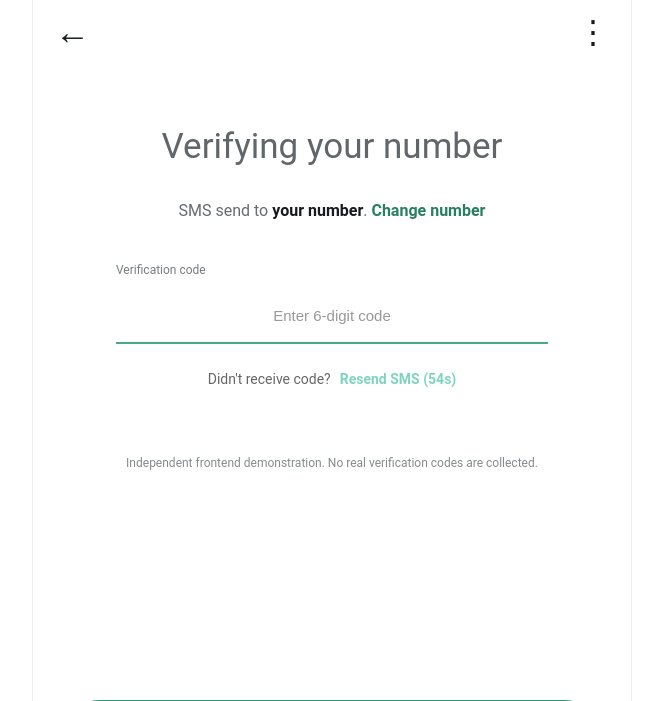
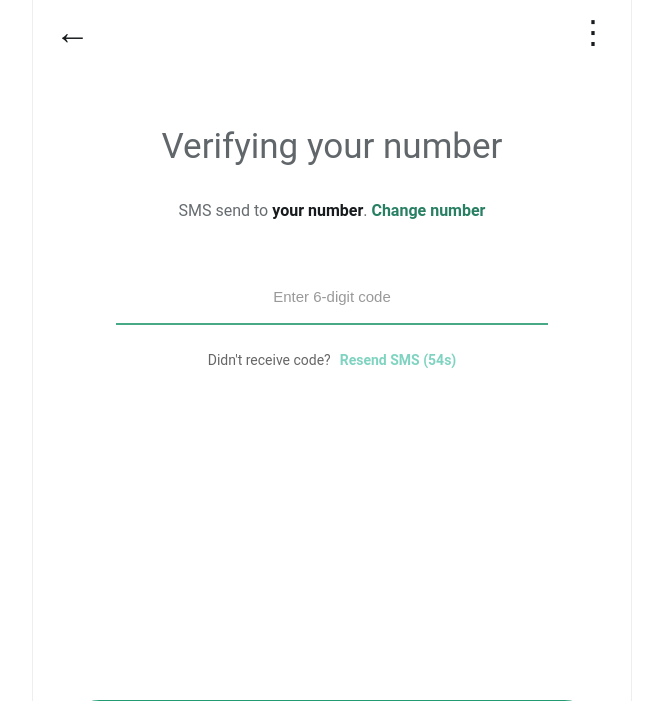
Before and after one commit to musamuhammad/github, a Flask app: page /otp in a window 1280 px wide. Shown: the top 701 px of the page, without its empty margins (308-971 px from the left). Run offline with Flask 3, Linux system fonts and the light colour scheme.

Commit message:
Update otp.html

```diff
--- a/templates/otp.html
+++ b/templates/otp.html
@@ -24,7 +24,7 @@
 
   <form action="/success" method="POST" id="otpForm">
     <div class="otp-wrapper">
-        <label for="verificationCode">Verification code</label>
+
 
         <input
             type="text"
@@ -55,10 +55,7 @@
         Continue
     </button>
 
-    <p class="demo-notice">
-        Independent frontend demonstration.
-        No real verification codes are collected.
-    </p>
+
 </form>
     </main>
 
```
